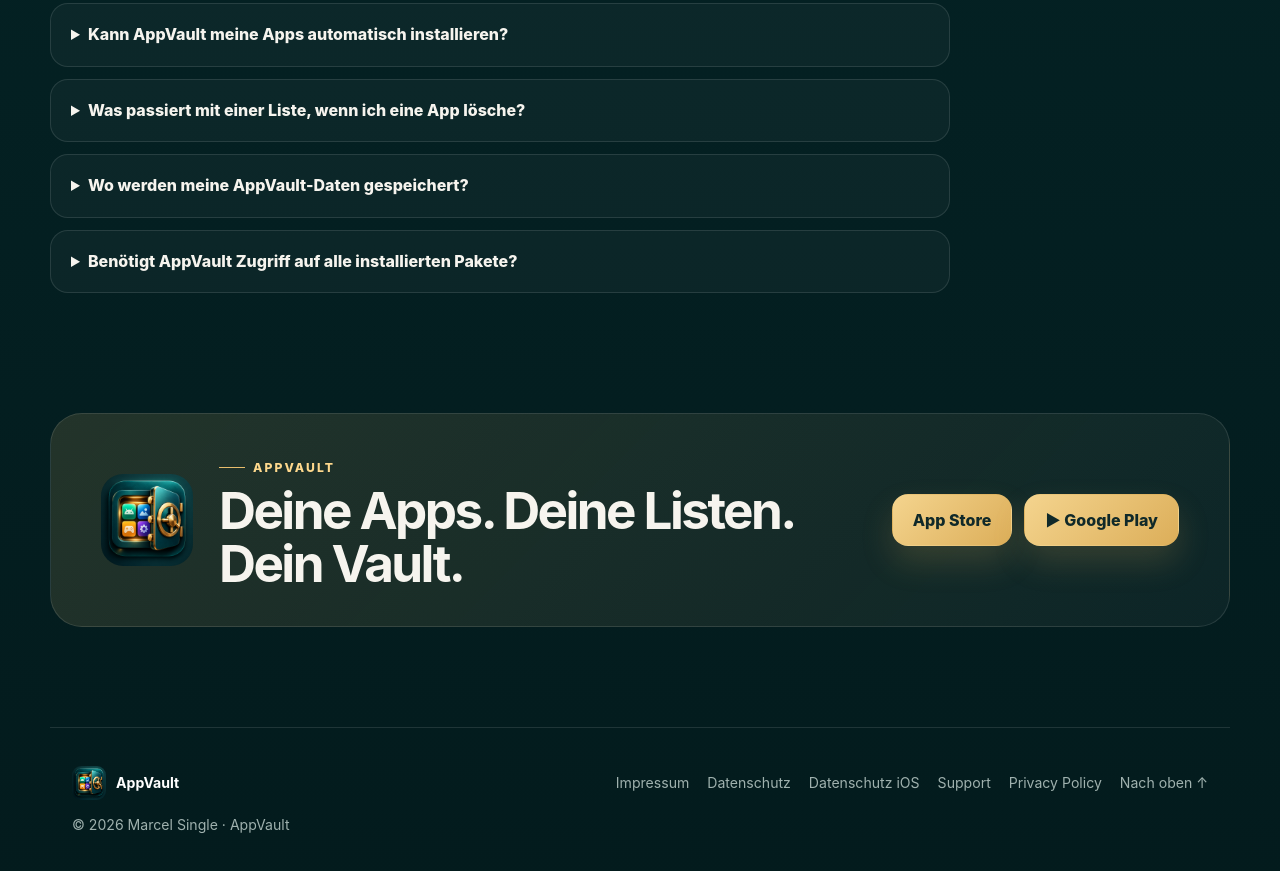
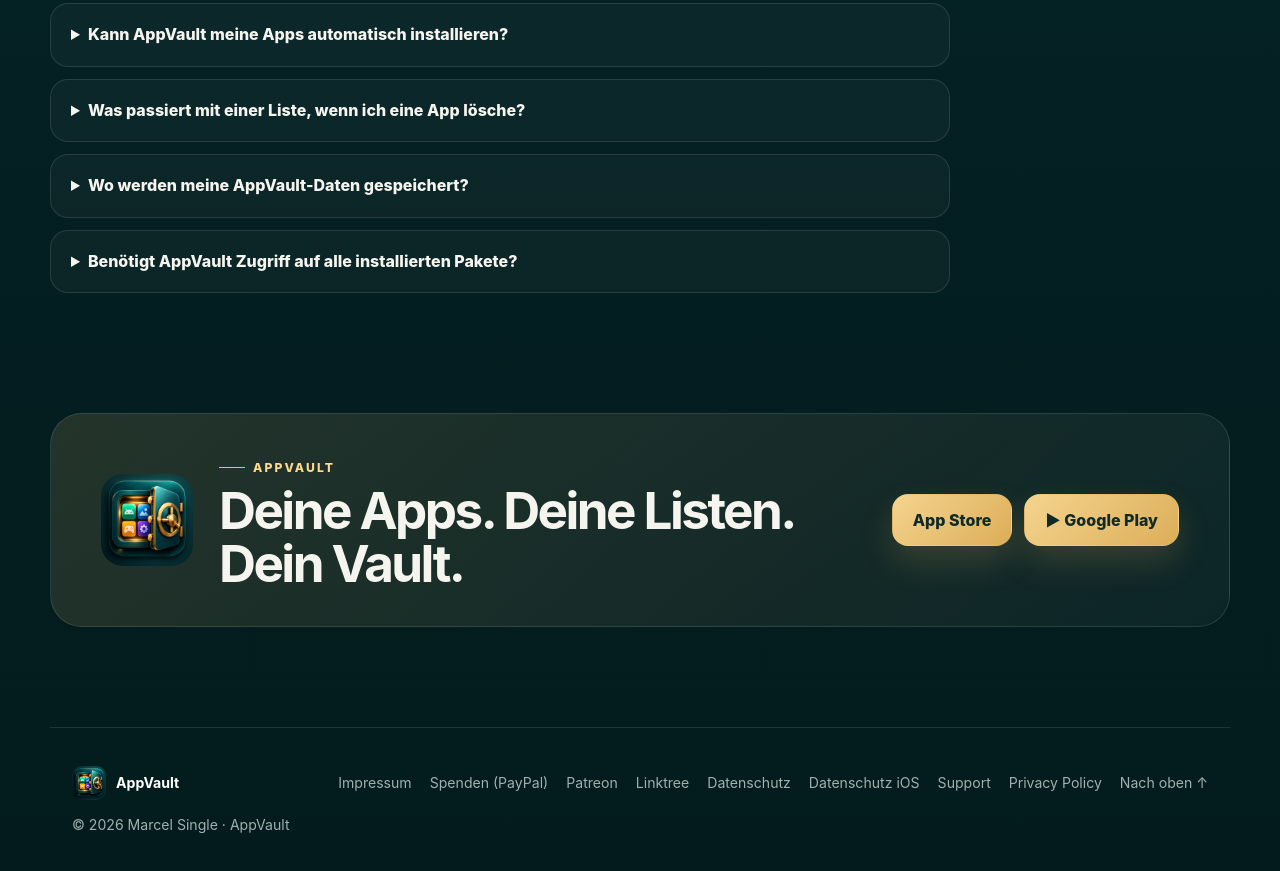
Before and after one commit to Marcel-2025/App-Vault-Landingpage, a plain HTML site: page index.html in a window 1280 px wide. Shown: the part 4145-5016 px from the top of the page. Drawn offline with Linux system fonts and the light colour scheme.

Commit message:
Fußzeile: Links zu PayPal-Spende, Patreon und Linktree
Co-Authored-By: Claude Opus 5.5 <noreply@anthropic.com>
Claude-Session: https://claude.ai/code/session_01Xnj5ebscbHZsCBrLamfoCY

```diff
--- a/index.html
+++ b/index.html
@@ -139,7 +139,7 @@
 
   <footer>
     <div class="footer-brand"><img src="assets/app-icon.png" alt="" width="34" height="34"><strong>AppVault</strong></div>
-    <div class="footer-links"><a href="https://flondy.github.io/app-store/impressum.html">Impressum</a><a href="datenschutz.html">Datenschutz</a><a href="datenschutz-ios.html">Datenschutz iOS</a><a href="support.html">Support</a><a href="privacy.html" lang="en">Privacy Policy</a><a href="#top">Nach oben ↑</a></div>
+    <div class="footer-links"><a href="https://flondy.github.io/app-store/impressum.html">Impressum</a><a href="https://www.paypal.com/paypalme/MSingle72" target="_blank" rel="noopener">Spenden (PayPal)</a><a href="https://www.patreon.com/cw/Flondy" target="_blank" rel="noopener">Patreon</a><a href="https://linktr.ee/flondy" target="_blank" rel="noopener">Linktree</a><a href="datenschutz.html">Datenschutz</a><a href="datenschutz-ios.html">Datenschutz iOS</a><a href="support.html">Support</a><a href="privacy.html" lang="en">Privacy Policy</a><a href="#top">Nach oben ↑</a></div>
     <p>© <span id="year"></span> Marcel Single · AppVault</p>
   </footer>
   <script src="script.js"></script>
```
